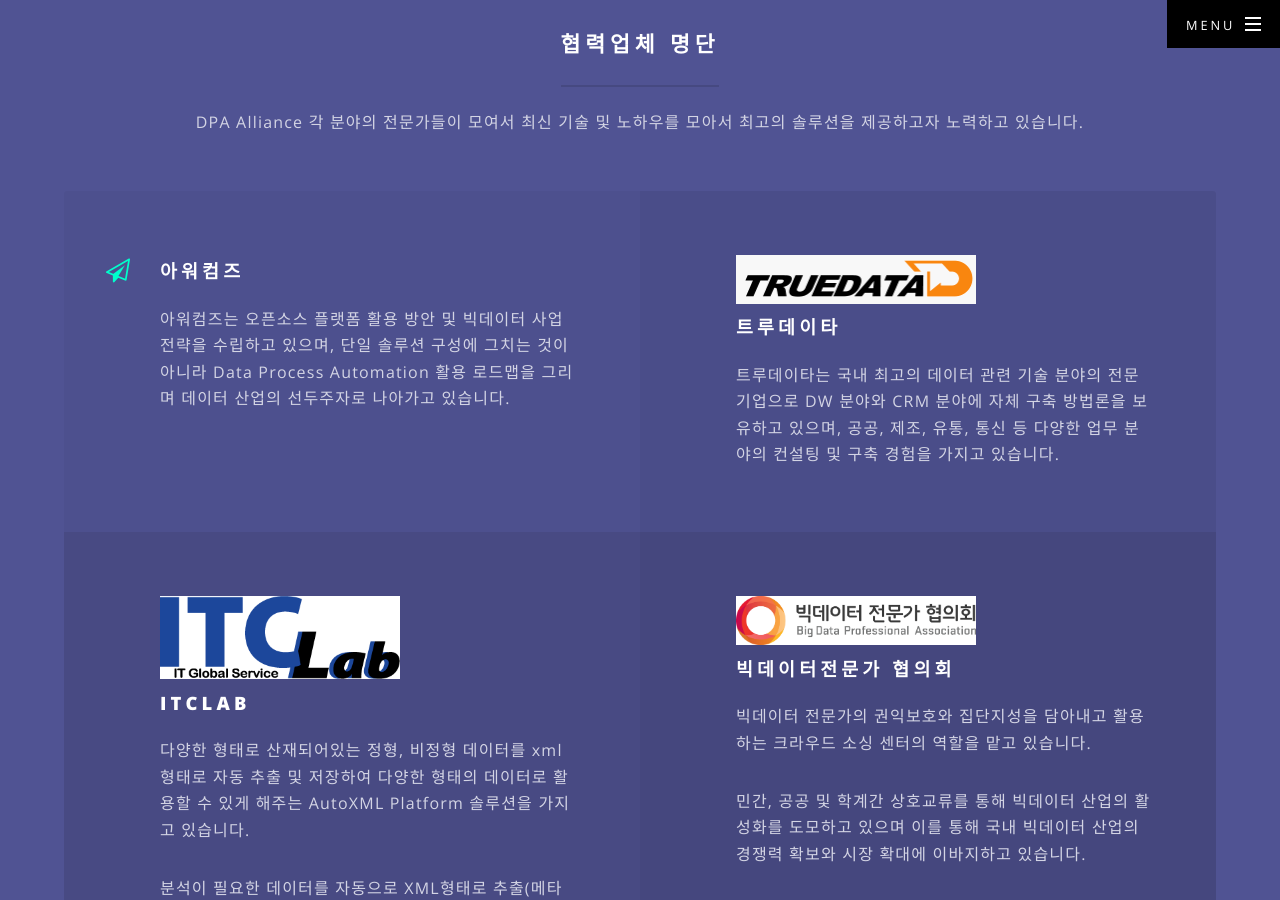
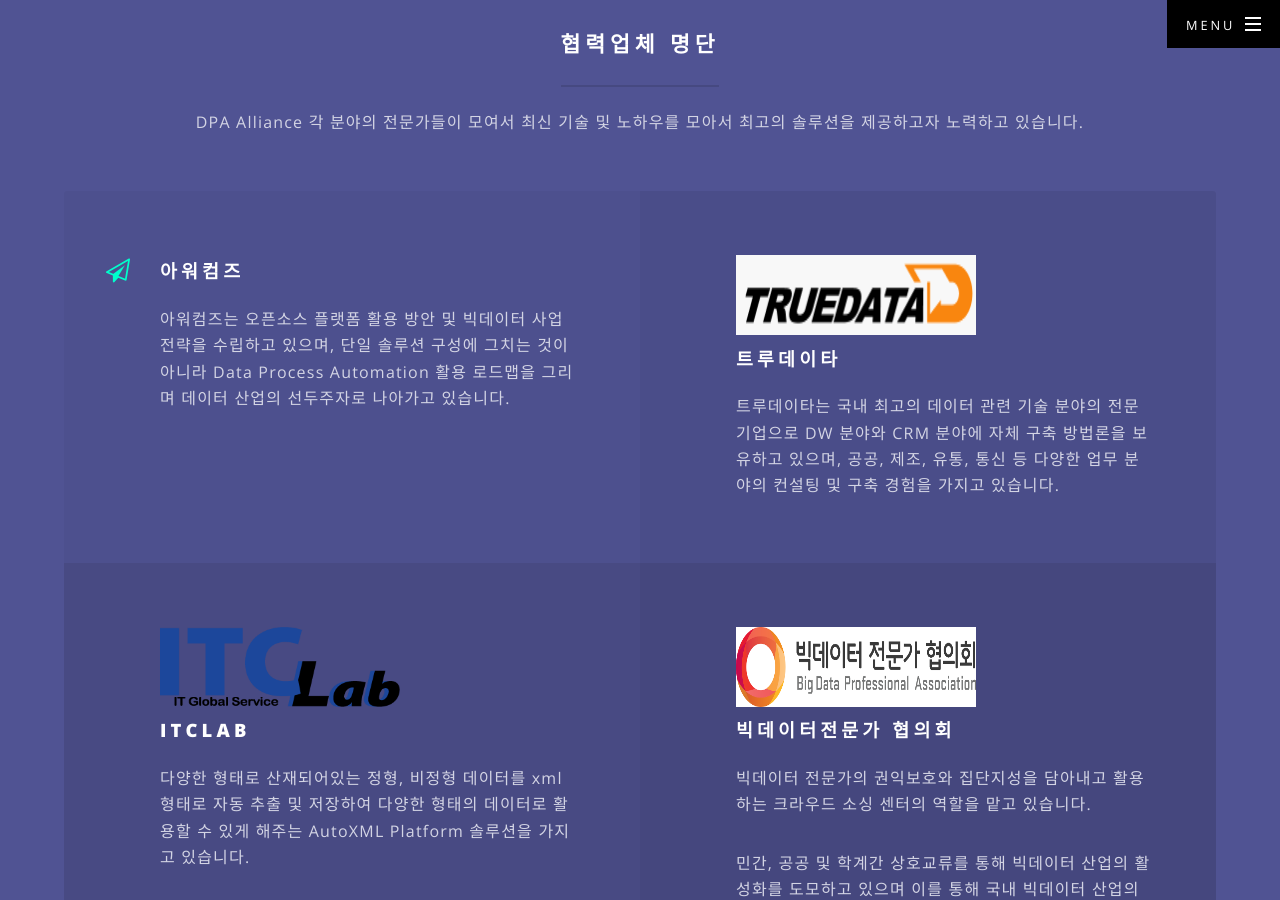
Before and after one commit to DPA-Alliance/DPA-Alliance.github.io, a Jekyll site: the page built from index.html, in a window 1280 px wide and 900 px high, scrolled down 2937 px. Built offline with Jekyll 4.4.1, drawn with Linux system fonts in a browser that asks for light colours.

Commit message:
Update main.scss

```diff
--- a/css/main.scss
+++ b/css/main.scss
@@ -1842,5 +1842,5 @@
 
 	.icon img {
 		width:240px;
-		background:white;
-	}
+		height:80px;
+	}
```
